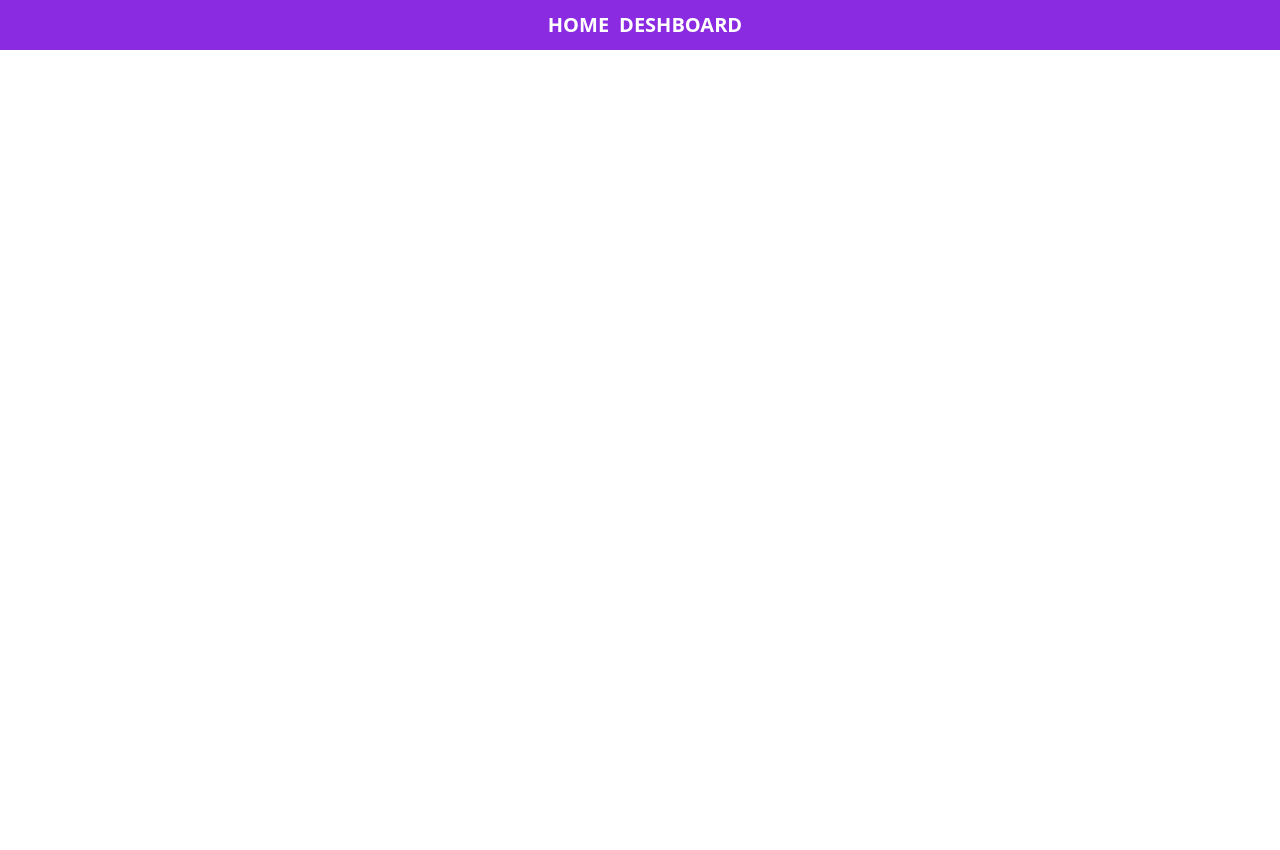
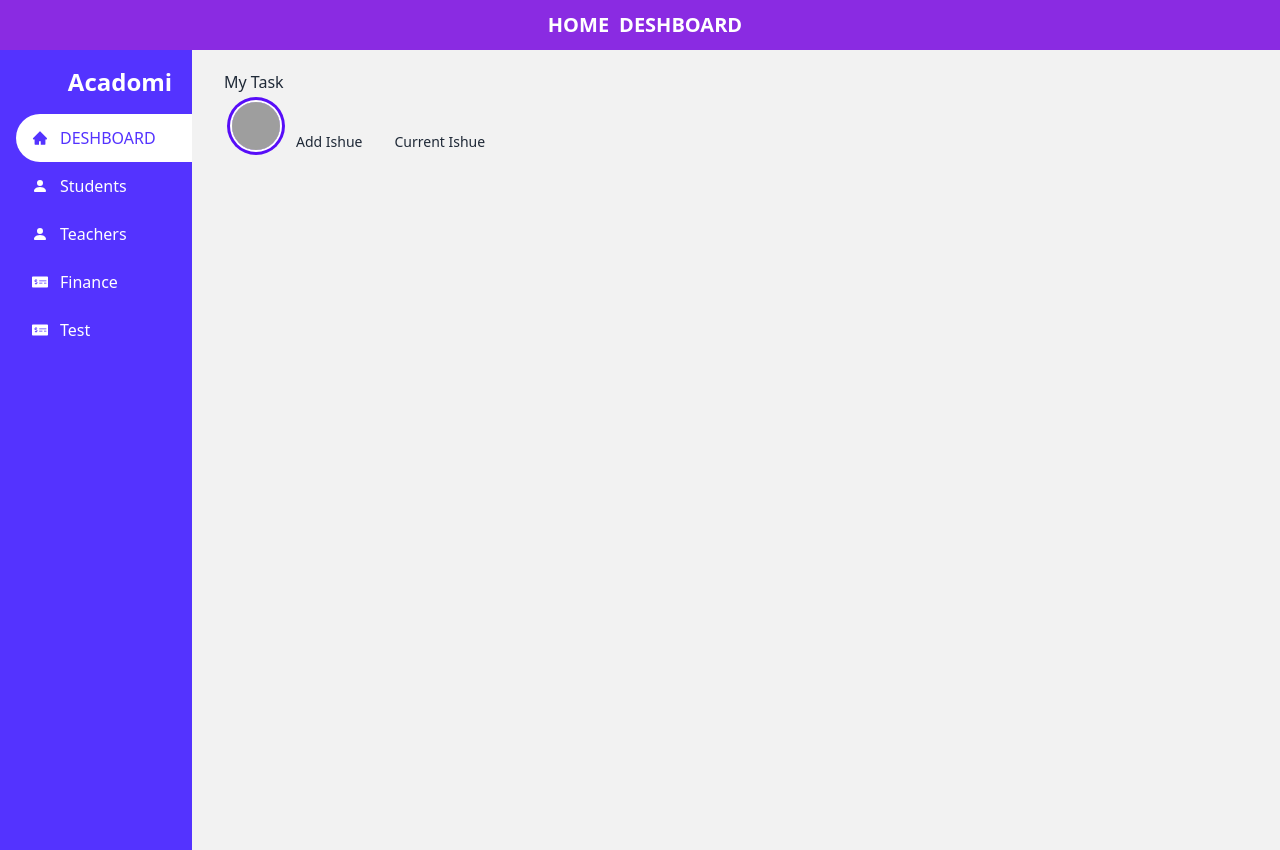
Before and after one commit to Shuvoghosh7/Dashboard, a React (Create React App) app: page /dashboard/tests in a window 1280 px wide. Before the commit this address had no page. Before the commit the page ends 800 px from the top, so only its background shows below. Built offline with nearby package versions, Linux system fonts and the light colour scheme; grey boxes are pictures that could not be loaded.

Commit message:
add a route for test

```diff
--- a/src/App.js
+++ b/src/App.js
@@ -16,28 +16,37 @@ import AddNewStudentForm from './Dashboard/DashboardHome/NewStudent/AddNewStuden
 import AddUnpadeStudentForm from './Dashboard/Finance/UnpaidStudent/AddUnpadeStudentForm';
 import SchoolExpenseForm from './Dashboard/Finance/SchoolExpense/SchoolExpenseForm';
 
+
+import Tests from './Dashboard/Tests/Tests';
+import Personaldetails from './Dashboard/Tests/Personaldetails';
+import CurrentIshue from './Dashboard/Tests/CurrentIshue';
+
 function App() {
   return (
     <div className='bg-[#eef1f5]'>
-      <Navbar/>
+      <Navbar />
       <Routes>
-        <Route path='/' element={<Home/>}/>
-        <Route path='/dashboard' element={<Dashboard/>}>
-        <Route path='/dashboard' element={<Homepage/>}/>
+        <Route path='/' element={<Home />} />
+        <Route path='/dashboard' element={<Dashboard />}>
+          <Route path='/dashboard' element={<Homepage />} />
 
-        <Route path='student' element={<Students/>}/>
-        <Route path='teacher' element={<Teachers/>}/>
-        <Route path='finance' element={<Finance/>}/>
-        <Route path='newSportStudent' element={<AddNewSportStudent/>}/>
-        <Route path='addExamTopper' element={<AddNewExamTopper/>}/>
+          <Route path='student' element={<Students />} />
+          <Route path='teacher' element={<Teachers />} />
+          <Route path='finance' element={<Finance />} />
+          <Route path='newSportStudent' element={<AddNewSportStudent />} />
+          <Route path='addExamTopper' element={<AddNewExamTopper />} />
 
 
-        <Route path='newStudents' element={<AddNewStudentForm/>}/>
-        <Route path='addStudent' element={<StudentAddForm/>}/>
-        <Route path='addTeacher' element={<TeacherAddForm/>}/>
-        <Route path='addUnpadeStudent' element={<AddUnpadeStudentForm/>}/>
-        <Route path='addSchoolExpense' element={<SchoolExpenseForm/>}/>
+          <Route path='newStudents' element={<AddNewStudentForm />} />
+          <Route path='addStudent' element={<StudentAddForm />} />
+          <Route path='addTeacher' element={<TeacherAddForm />} />
+          <Route path='addUnpadeStudent' element={<AddUnpadeStudentForm />} />
+          <Route path='addSchoolExpense' element={<SchoolExpenseForm />} />
 
+          <Route path='tests' element={<Tests />}>
+            <Route path='Personal' element={<Personaldetails/>} />
+            <Route path='currentIshue' element={<CurrentIshue/>} />
+          </Route>
 
         </Route>
       </Routes>
--- a/src/Dashboard/DashboardSideber.js
+++ b/src/Dashboard/DashboardSideber.js
@@ -29,6 +29,9 @@ const DashboardSideber = ({ children }) => {
                     <li>
                         <Link className='bg-transparent text-white' to="/dashboard/finance"><FaMoneyCheckAlt/>Finance</Link>
                     </li>
+                    <li>
+                        <Link className='bg-transparent text-white' to="/dashboard/tests/Personal"><FaMoneyCheckAlt/>Test</Link>
+                    </li>
                 </ul>
 
             </div>
--- /dev/null
+++ b/src/Dashboard/Tests/CurrentIshue.js
@@ -0,0 +1,15 @@
+import React from 'react';
+
+const CurrentIshue = () => {
+    return (
+        <div>
+            <h1>Current Ishue</h1>
+            <h1>Current Ishue</h1>
+            <h1>Current Ishue</h1>
+            <h1>Current Ishue</h1>
+            <h1>Current Ishue</h1>
+        </div>
+    );
+};
+
+export default CurrentIshue;
--- /dev/null
+++ b/src/Dashboard/Tests/Personaldetails.js
@@ -0,0 +1,14 @@
+import React from 'react';
+
+const Personaldetails = () => {
+    return (
+        <div className='text-center'>
+            <h1>hhhhhhhhhhhh</h1>
+            <h1>hhhhhhhhhhhh</h1>
+            <h1>hhhhhhhhhhhh</h1>
+            <h1>hhhhhhhhhhhh</h1>
+        </div>
+    );
+};
+
+export default Personaldetails;
--- /dev/null
+++ b/src/Dashboard/Tests/TestLink.js
@@ -0,0 +1,44 @@
+import React from 'react';
+import { Link, NavLink } from 'react-router-dom';
+
+const TestLink = ({ children }) => {
+    return (
+        <div class="drawer">
+            <input id="my-drawer-3" type="checkbox" class="drawer-toggle" />
+            <div class="drawer-content flex flex-col">
+                <div class="w-full navbar">
+                    {/* <div class="flex-none lg:hidden">
+                    <label for="my-drawer-3" class="btn btn-square btn-ghost">
+                        <svg xmlns="http://www.w3.org/2000/svg" fill="none" viewBox="0 0 24 24" class="inline-block w-6 h-6 stroke-current"><path stroke-linecap="round" stroke-linejoin="round" stroke-width="2" d="M4 6h16M4 12h16M4 18h16"></path></svg>
+                    </label>
+                </div> */}
+
+                    <div class="flex-none">
+                    <div class="avatar mb-8">
+                                <div class="w-12 rounded-full ring ring-primary ring-offset-base-100 ring-offset-2">
+                                    <img src="https://placeimg.com/192/192/people" />
+                                </div>
+                            </div>
+                        <ul class="menu menu-horizontal text-sm ml-18">
+                            <li><Link className="focus:text-red-600 focus:text-decoration:underline  bg-transparent" to="/dashboard/tests/Personal">Add Ishue</Link></li>
+                            <li><Link className="focus:text-red-600  bg-transparent" to="/dashboard/tests/currentIshue">Current Ishue</Link></li>
+
+                        </ul>
+                    </div>
+                </div>
+
+                {children}
+            </div>
+            {/* <div class="drawer-side">
+            <label for="my-drawer-3" class="drawer-overlay"></label>
+            <ul class="menu p-4 overflow-y-auto w-56 bg-base-100">
+
+                <li><NavLink className="rounded-lg" to="tests/Personal">Personal details</NavLink></li>
+            </ul>
+
+        </div> */}
+        </div>
+    );
+};
+
+export default TestLink;
--- /dev/null
+++ b/src/Dashboard/Tests/Tests.js
@@ -0,0 +1,18 @@
+import React from 'react';
+import { Outlet } from 'react-router-dom';
+import TestLink from './TestLink';
+
+const Tests = () => {
+    return (
+        <div className='mx-8 mt-5'>
+            <h1 className=''>My Task</h1>
+            <div>
+                <TestLink>
+                    <Outlet></Outlet>
+                </TestLink>
+            </div>
+        </div>
+    );
+};
+
+export default Tests;
```
